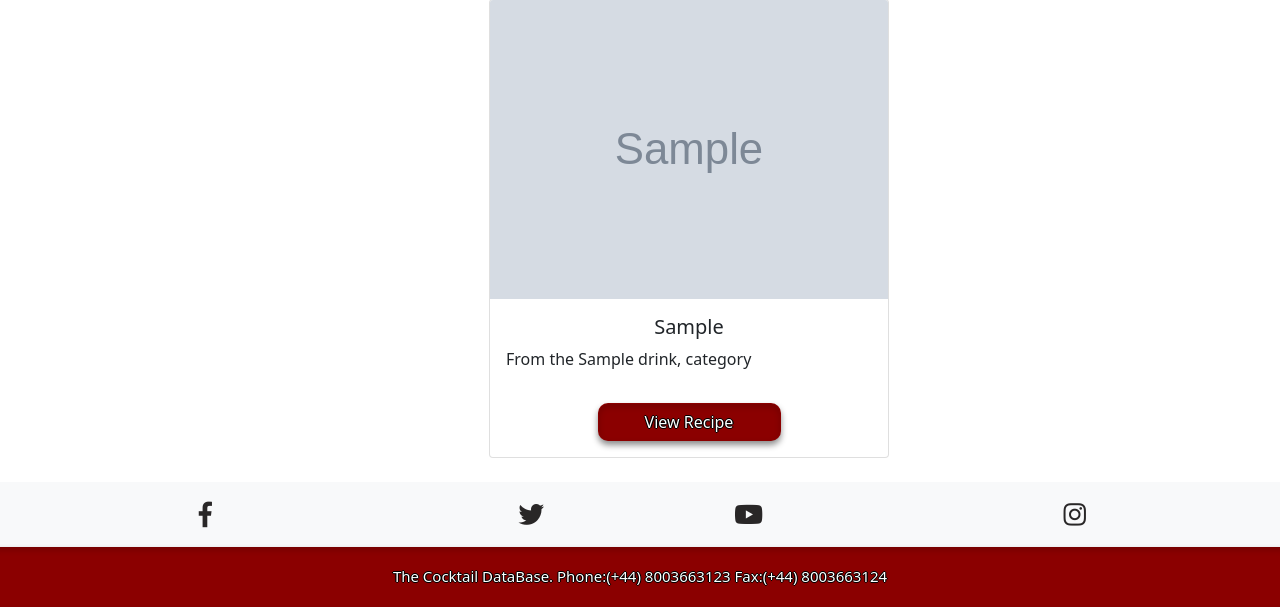
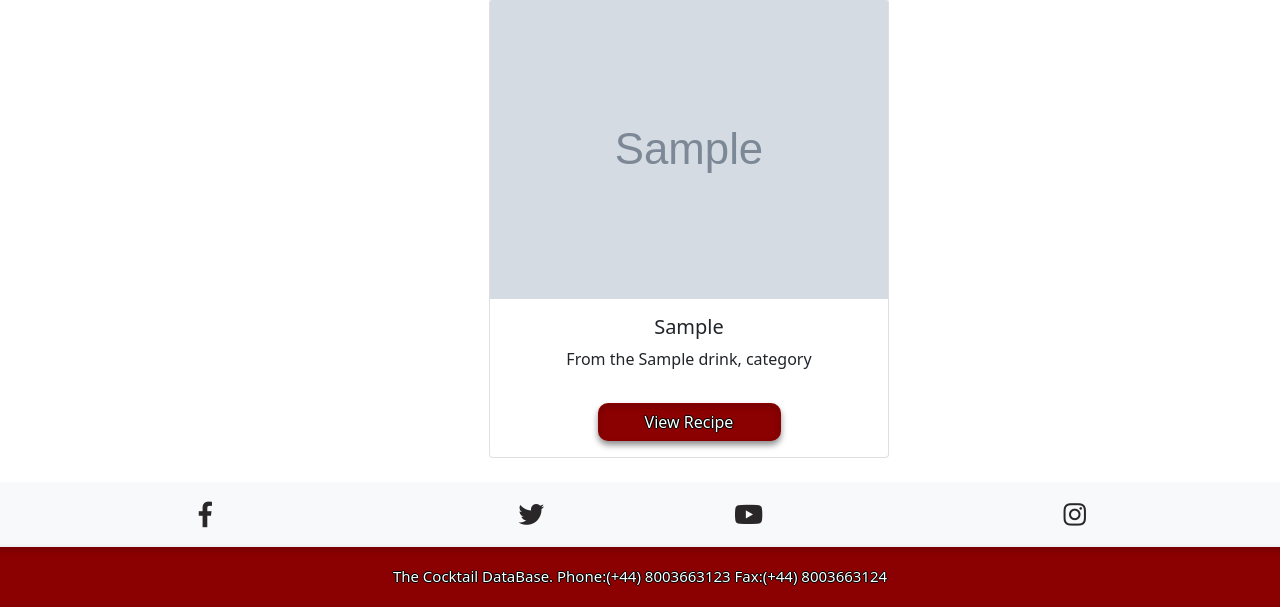
Before and after one commit to SdMusic/Ms-3, a Flask app: page /profile/1 in a window 1280 px wide. Shown: the part 1201-1808 px from the top of the page. Run offline with Flask 2, Linux system fonts and the light colour scheme; the visitor is signed in with stand-in values (Sample User, id 1); grey boxes marked "Sample" are stand-in pictures; a database or web service that is not in the repository returns one stand-in record (values such as "Sample title"); some libraries are stand-ins or nearby versions.

Commit message:
css update

```diff
--- a/static/css/style.css
+++ b/static/css/style.css
@@ -97,3 +97,8 @@ h1 {
         -0.03em 0 black,
         0 -0.03em black;
 }
+
+.pagination{
+    color: slategray;
+    justify-content: center;
+}
--- a/templates/display_drinks.html
+++ b/templates/display_drinks.html
@@ -21,7 +21,9 @@
     </div>
 
 <h1 class="display-1 d-flex justify-content-center">All Drinks</h1>
+<div class="justify-content-center">
 {{ pagination.links }}
+</div>
 <div class="row">
     {% for drink in drinks %}
     <div class="col-md-3 mb-4">
@@ -29,7 +31,7 @@
             <img src="{{ drink.strDrinkThumb }}" class="card-img-top" alt="...">
             <div class="card-body">
                 <h5 class="card-title d-flex justify-content-center">{{ drink.strDrink }}</h5>
-                <p class="card-text">{{ drink.category_name }}, category</p>
+                <p class="card-text text-center">From the {{ drink.category_name }}, category</p>
             </div>
             <div class="card-body d-flex justify-content-center">
                 <a href="{{ url_for('drink_recipe', recipe_id=drink._id) }}" class="btn btn-red w-50">View
--- a/templates/profile.html
+++ b/templates/profile.html
@@ -80,7 +80,7 @@
                 <p class="card-text"></p>
             </div>
             <ul class="list-group list-group-flush">
-                <li class="list-group-item">From the {{ drink.category_name }}, category</li>
+                <li class="list-group-item text-center">From the {{ drink.category_name }}, category</li>
             </ul>
             <div class="card-body d-flex justify-content-center">
                 <a href="{{ url_for('drink_recipe', recipe_id=drink._id) }}" class="btn btn-red w-50">View Recipe</a>
@@ -121,7 +121,7 @@
             <img src="{{ drink.strDrinkThumb }}" class="card-img-top" alt="...">
             <div class="card-body">
                 <h5 class="card-title d-flex justify-content-center">{{ drink.strDrink }}</h5>
-                <p class="card-text">From the {{ drink.category_name }}, category</p>
+                <p class="card-text text-center">From the {{ drink.category_name }}, category</p>
             </div>
             <div class="card-body d-flex justify-content-center">
                 <a href="{{ url_for('drink_recipe', recipe_id=drink._id) }}" class="btn btn-red w-50">View
```
Also changed, not shown: app.py (line endings or trailing spaces).
